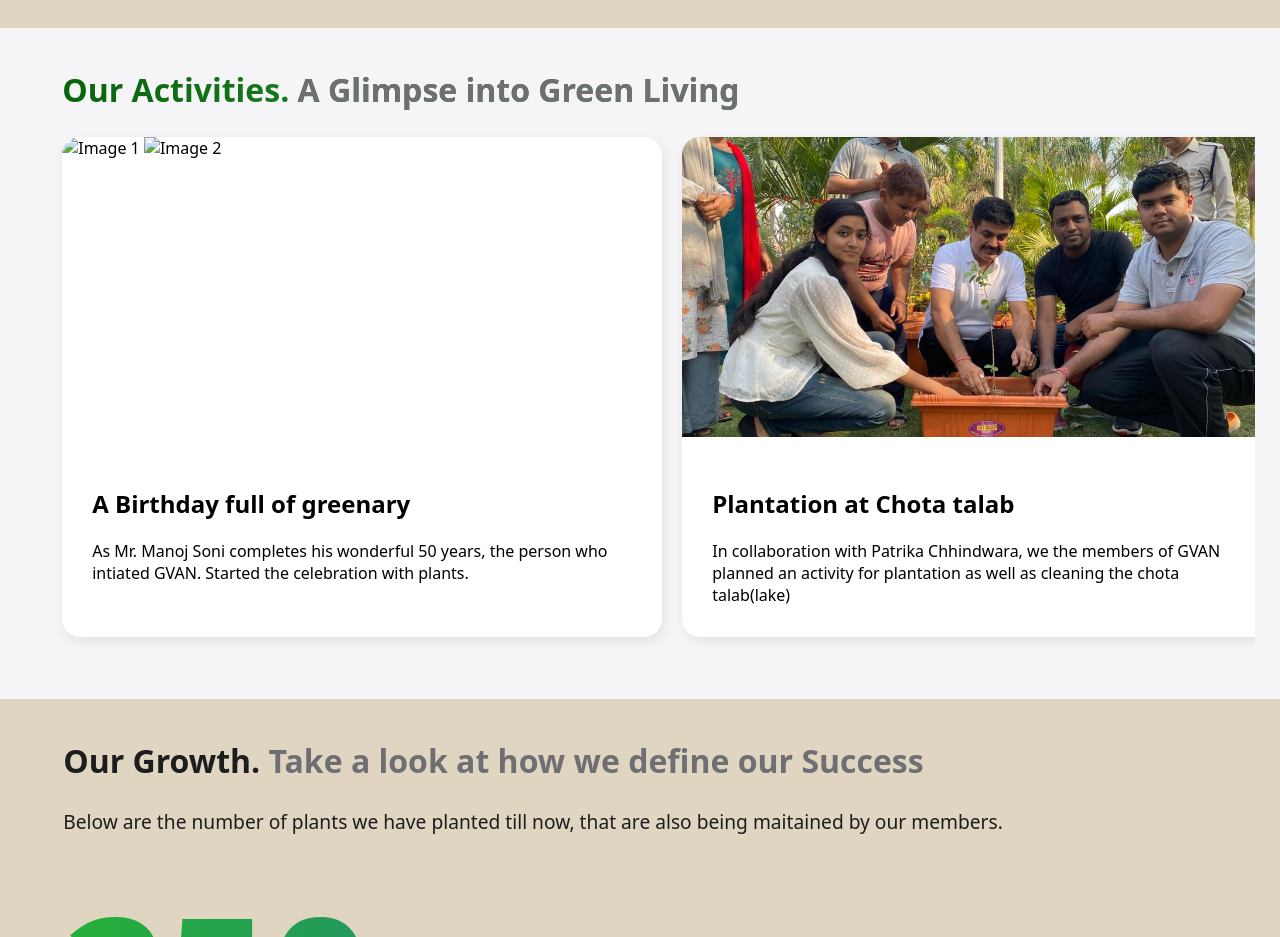
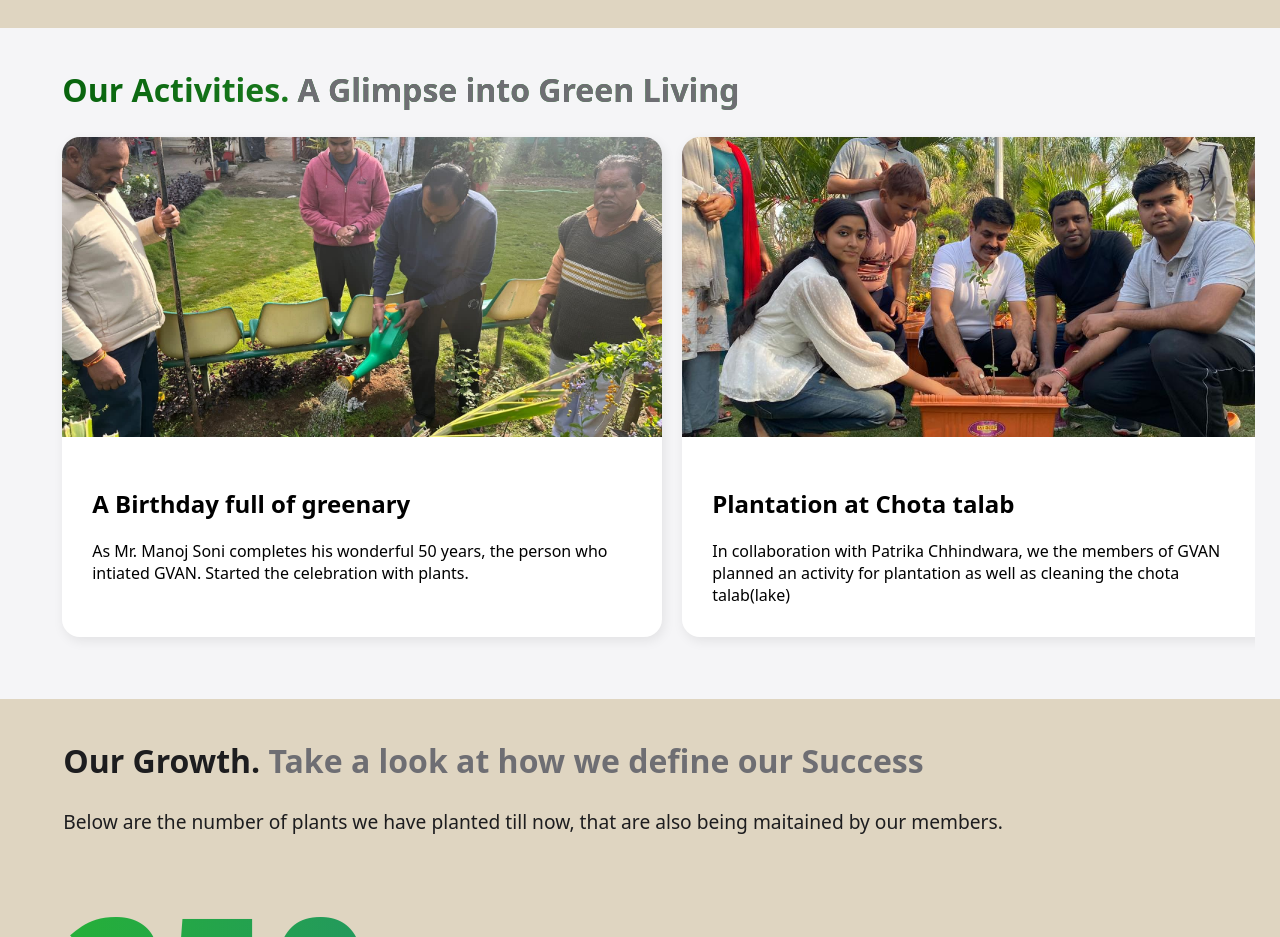
Before and after one commit to aayushsoni29/GVAN, a plain HTML site: page index.html in a window 1280 px wide. Shown: the part 2820-3757 px from the top of the page. Drawn offline with Linux system fonts and the light colour scheme; the site is published under a folder, as on GitHub Pages, so addresses that start at the root find nothing.

Commit message:
Update index.html

```diff
--- a/index.html
+++ b/index.html
@@ -83,8 +83,8 @@
 
                     <div class="card">
                         <div class="image-scroll">
-                            <img src="/assets/card0_image1.jpg" alt="Image 1">
-                            <img src="/assets/card0_image2.jpg" alt="Image 2">
+                            <img src="assets/card0_image1.jpg" alt="Image 1">
+                            <img src="assets/card0_image2.jpg" alt="Image 2">
                         </div>
                         <div class="card-content">
                             <h2>A Birthday full of greenary</h2>
```
